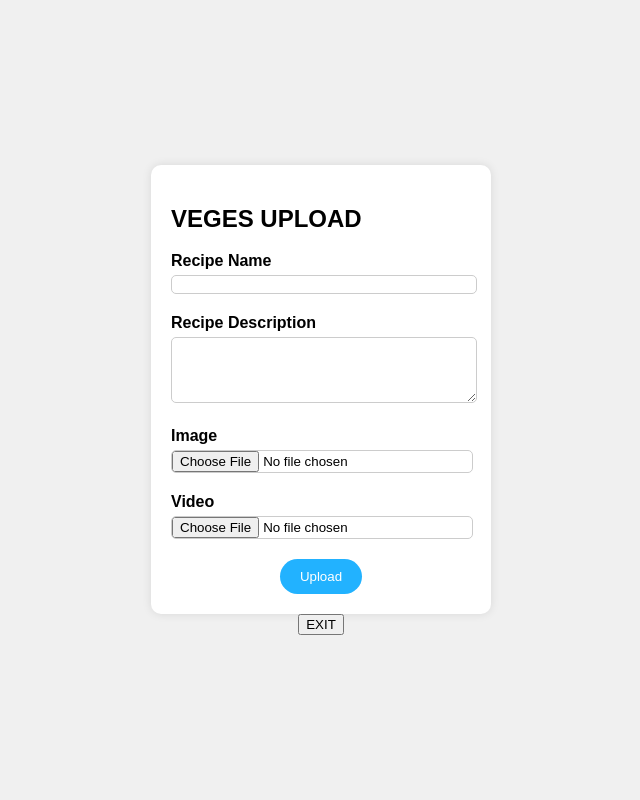
After one commit to morganog/CookNook, a Django app: page /upload/ in a window 1280 px wide. The commit adds this page. Shown: the whole page, without its empty margins (319-959 px from the left). Run offline with Django 5.2, Linux system fonts and the light colour scheme.

Commit message:
Added Uploading feature

```diff
--- a/cooknookapp/models.py
+++ b/cooknookapp/models.py
@@ -7,3 +7,8 @@ class Post(models.Model):
     content = models.TextField()
     date_posted = models.DateTimeField(default=timezone.now)
     author = models.ForeignKey(User, on_delete=models.CASCADE)
+class Upload(models.Model):
+    name = models.CharField(max_length=150)
+    descp = models.TextField()
+    image = models.ImageField(upload_to="reciepe")
+    video=models.FileField(upload_to="video")
--- a/cooknookapp/templates/cooknookapp/base.html
+++ b/cooknookapp/templates/cooknookapp/base.html
@@ -29,6 +29,7 @@
               <div class="navbar-nav mr-auto">
                 <a class="nav-item nav-link" href="{% url 'cooknook-home' %}">Home</a>
                 <a class="nav-item nav-link" href="{% url 'cooknook-about' %}">About</a>
+                <a class="nav-item nav-link" href="{% url 'cooknook-upload' %}">Upload</a>
               </div>
               <!--Search Bar-->
               <nav class="search-nav">
--- /dev/null
+++ b/cooknookapp/templates/cooknookapp/upload.html
@@ -0,0 +1,96 @@
+
+<!DOCTYPE html>
+<html lang="en">
+<head>
+    <meta charset="UTF-8">
+    <meta http-equiv="X-UA-Compatible" content="IE=edge">
+    <title>VEGE</title>
+
+    <style>
+        body {
+            margin: 0;
+            padding: 0;
+            font-family: Arial, sans-serif;
+        }
+
+        .container {
+            display: flex;
+            flex-direction: column;
+            align-items: center;
+            justify-content: center;
+            height: 100vh;
+            background-color: #f0f0f0;
+        }
+
+        form {
+            background-color: white;
+            padding: 20px;
+            border-radius: 10px;
+            box-shadow: 0 0 10px rgba(0, 0, 0, 0.1);
+            width: 300px;
+        }
+
+        .form-group {
+            margin-bottom: 20px;
+        }
+
+        label {
+            display: block;
+            font-weight: bold;
+            margin-bottom: 5px;
+        }
+
+        input[type="text"],
+        input[type="file"],
+        textarea {
+            width: 100%;
+            border: 1px solid #ccc;
+            border-radius: 5px;
+        }
+
+        .btn-container {
+            display: flex;
+            justify-content: center;
+        }
+
+        .btn-primary {
+            border-radius: 25px;
+            background-color: rgb(34, 178, 255);
+            color: white;
+            border: none;
+            padding: 10px 20px;
+            cursor: pointer;
+            transition: background-color 0.3s ease;
+        }
+
+        .btn-primary:hover {
+            background-color: rgb(20, 150, 220);
+        }
+    </style>
+</head>
+<body>
+    <div class="container">
+        <form method="post" enctype="multipart/form-data">
+            {% csrf_token %}
+            <h2>VEGES UPLOAD</h2>
+            <div class="form-group">
+                <label for="recipeName">Recipe Name</label>
+                <input name="name" required type="text" id="recipeName" class="form-control">
+            </div>
+            <div class="form-group">
+                <label class="description" for="recipeDescription">Recipe Description</label>
+                <textarea name="descp" required id="recipeDescription" class="form-control" rows="4"></textarea>
+            </div>
+            <div class="form-group">
+                <label for="recipeImage">Image</label>
+                <input name="image" required type="file" id="recipeImage" class="form-control">
+            </div>
+            <div class="form-group">
+                <label for="recipeVideo">Video</label>
+                <input name="video" required type="file" id="recipevideo" class="form-control">
+            </div>
+            <div class="btn-container">
+                <button type="submit" class="btn-primary">Upload</button>
+            </div>
+        </form>
+        <button onclick="window.location.href='/'">EXIT</button>
--- a/cooknookapp/urls.py
+++ b/cooknookapp/urls.py
@@ -5,4 +5,5 @@ urlpatterns = [
     path('', views.home, name='cooknook-home'),
     path('about/', views.about, name='cooknook-about'),
     path('account/', views.account, name='cooknook-account'),
+    path("upload/",views.upload,name="cooknook-upload")
 ]
--- a/cooknookapp/views.py
+++ b/cooknookapp/views.py
@@ -1,5 +1,5 @@
-from django.shortcuts import render
-from .models import Post
+from django.shortcuts import render,redirect
+from .models import Post,Upload
 
 
 def home(request):
@@ -13,3 +13,16 @@ def about(request):
 
 def account(request):
     return render(request, 'cooknookapp/account.html')
+def upload(request):
+    if request.method == 'POST':
+        data = request.POST
+        files = request.FILES
+        n = data.get('name')
+        d = data.get('descp')
+        i = files.get('image')
+        v=files.get('video')
+        Upload.objects.create(name=n, descp=d, image=i)
+        return redirect('/')
+    queryset = Post.objects.all()
+    context = {'receipies': queryset}
+    return render(request, 'cooknookapp/upload.html', context)
```
